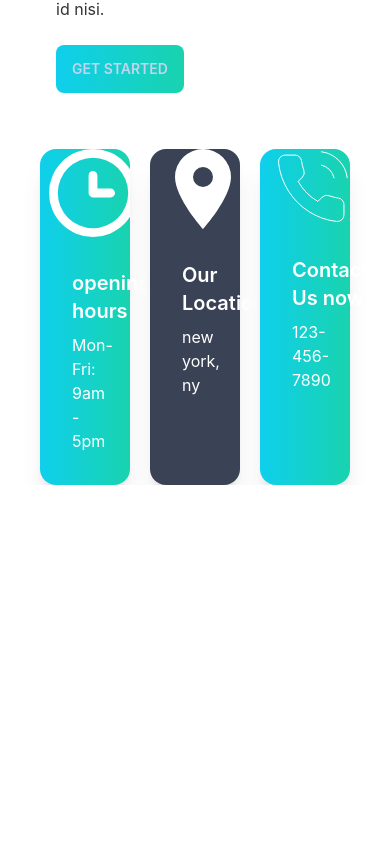
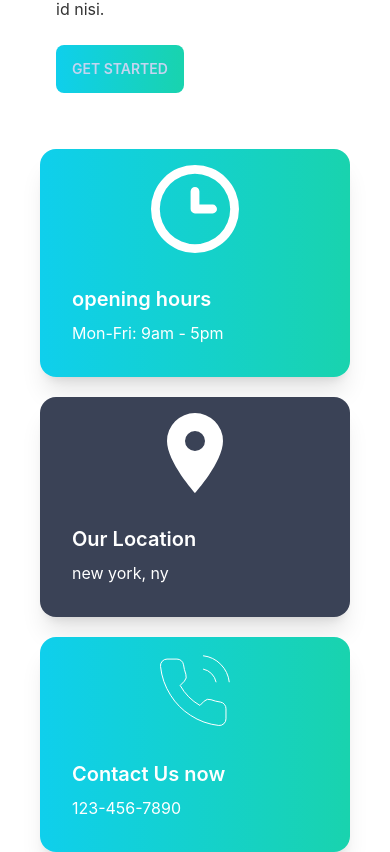
Before and after one commit to Lil-boss/doc-portal-frontend, a React (Create React App) app: page / in a window 390 px wide. Shown: the part 759-1611 px from the top of the page. Before the commit the page ends 1244 px from the top, so only its background shows below. Built offline with nearby package versions, Linux system fonts and the light colour scheme.

Commit message:
info card complete

```diff
--- a/src/components/InfoCard/InfoCard.jsx
+++ b/src/components/InfoCard/InfoCard.jsx
@@ -3,7 +3,9 @@ import React from 'react';
 const InfoCard = ({ title, content, icon, color }) => {
     return (
         <div class={`card lg:card-side shadow-xl ${color}`}>
-            <figure><img className='ml-4' src={icon} alt="" /></figure>
+            <figure>
+                <img className='lg:ml-4 pt-4' src={icon} alt="" />
+            </figure>
             <div class="card-body text-white">
                 <h2 class="card-title">{title}</h2>
                 <p>{content}</p>
--- a/src/pages/Home/Info.jsx
+++ b/src/pages/Home/Info.jsx
@@ -28,7 +28,7 @@ const Info = () => {
         }
     ]
     return (
-        <div className='grid grid-cols-3 gap-5'>
+        <div className='grid lg:grid-cols-3 gap-5'>
             {info.map(item => <InfoCard key={item._id} title={item.title} content={item.content} color={item.color} icon={item.icon} />)}
         </div>
     );
```
